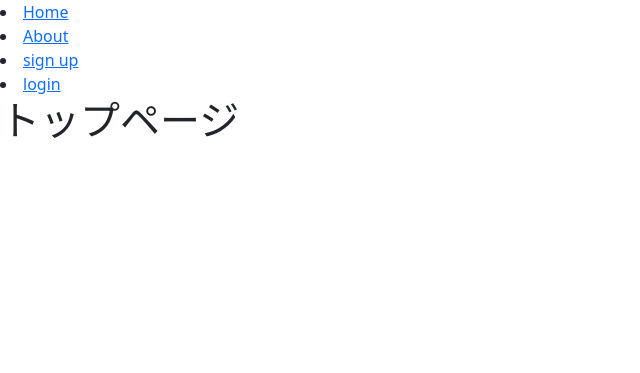
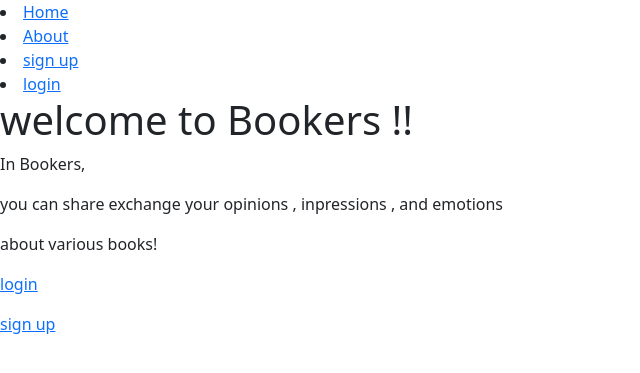
Before and after one commit to KKe-coder/Bookers2, a Rails app: page / in a window 1280 px wide. Shown: the top 373 px of the page, without its empty margins (0-640 px from the left). Run offline with Rails 7, Linux system fonts and the light colour scheme; style sheets or scripts are compiled from the project's sources; parts of the project's set-up code (start-up, migrations or seed data) failed here and were passed over; some libraries are stand-ins or nearby versions.

Commit message:
[Uppdate]Books titleのshowリンク化

```diff
--- a/app/controllers/application_controller.rb
+++ b/app/controllers/application_controller.rb
@@ -1,5 +1,5 @@
 class ApplicationController < ActionController::Base
-  before_action :authenticate_user!,except: [:top]
+  before_action :authenticate_user!,except: [:top, :sign_up]
   before_action :configure_permitted_parameters, if: :devise_controller?
 
   private
--- a/app/views/books/index.html.erb
+++ b/app/views/books/index.html.erb
@@ -1,7 +1,7 @@
 <% @books.each do |book| %>
 <div>
   <p>User image:<%= attachment_image_tag book.user, :profile_image, :fill, 60, 60, format:'jpeg', fallback: "no_image.jpg" %></p>
-  <p>Title:<%= book.title %></p>
+  <p><%= link_to book.title, book_path(book.id) %></p>
   <p>Opinion:<%= book.body %></p>
 </div>
 <% end %>
--- a/app/views/homes/top.html.erb
+++ b/app/views/homes/top.html.erb
@@ -1 +1,7 @@
-<h1>トップページ</h1>
+<h1>welcome to Bookers !!</h1>
+<p>In Bookers,</p>
+<p>you can share exchange your opinions , inpressions , and emotions</p>
+<p>about various books!</p>
+
+<p><%= link_to "login", new_user_session_path %></p>
+<p><%= link_to "sign up", new_user_registration_path %></p>
```
Also changed, not shown: db/development.sqlite3, 6 other files.
